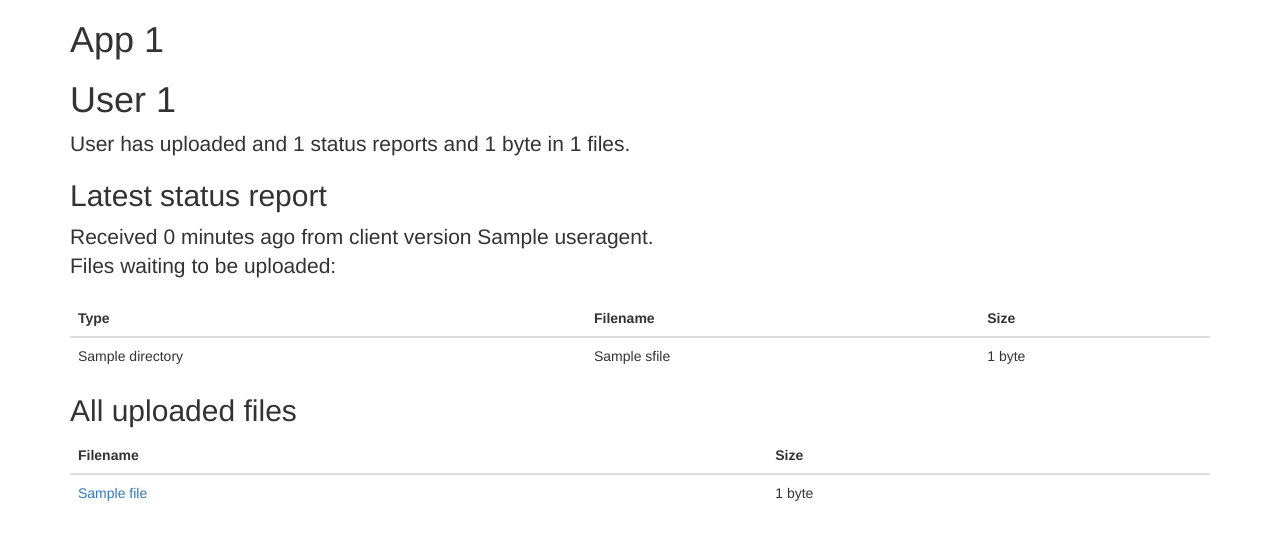
After one commit to mattiaslinnap/yousense-server-upload, a Django app: template uploadapi/templates/uploadapi/install_files.html in a window 1280 px wide. The commit adds this page. Shown: the top 540 px of the page. Run offline with Django 3.2, Linux system fonts and the light colour scheme; the template is opened without the code that fills it: most values are stand-ins (such as "Sample title", 1, 10 or a date in 2020); some libraries are stand-ins or nearby versions.

Commit message:
Dashboard for file uploads.

```diff
--- /dev/null
+++ b/uploadapi/templates/uploadapi/install_files.html
@@ -0,0 +1,57 @@
+<!DOCTYPE html>
+<html>
+<head>
+    <title>YouSense Upload Dashboard</title>
+    <link rel="stylesheet" href="//cdnjs.cloudflare.com/ajax/libs/twitter-bootstrap/2.3.0/css/bootstrap.min.css" />
+    <script src="//cdnjs.cloudflare.com/ajax/libs/jquery/1.9.1/jquery.min.js"></script>
+    <script src="//cdnjs.cloudflare.com/ajax/libs/twitter-bootstrap/2.3.0/bootstrap.min.js"></script>
+</head>
+
+<body>
+<div class="container">
+<h1>App {{ status.appid }}</h1>
+<h1>User {{ status.installid }}</h1>
+<p class="lead">User has uploaded and {{ total_statuses }} status reports and {{ total_bytes|filesizeformat }} in {{ files|length }} files.</p>
+
+<h2>Latest status report</h2>
+<p class="lead">Received {{ status.time_received|timesince }} ago from client version {{ status.useragent }}.<br>
+Files waiting to be uploaded:</p>
+<table class="table">
+    <thead>
+    <tr>
+        <th>Type</th>
+        <th>Filename</th>
+        <th>Size</th>
+    </tr>
+    </thead>
+    <tbody>
+    {% for sfile in status.statusfile_set.all %}
+        <tr>
+            <td>{{ sfile.directory }}</td>
+            <td>{{ sfile.name }}</td>
+            <td style="white-space: nowrap;">{{ sfile.size|filesizeformat }}</td>
+        </tr>
+    {% endfor %}
+    </tbody>
+</table>
+
+<h2>All uploaded files</h2>
+<table class="table">
+    <thead>
+    <tr>
+        <th>Filename</th>
+        <th>Size</th>
+    </tr>
+    </thead>
+    <tbody>
+    {% for file in files %}
+        <tr>
+            <td><a href="{% url 'uploadapi.views.dashboard.install_file_data' status.appid status.installid file.id %}">{{ file.name }}</a></td>
+            <td>{{ file.size|filesizeformat }}</td>
+        </tr>
+    {% endfor %}
+    </tbody>
+</table>
+</div>
+</body>
+</html>
--- a/uploadapi/urls.py
+++ b/uploadapi/urls.py
@@ -14,4 +14,6 @@ urlpatterns = patterns('uploadapi.views',
 
     # Dashboard
     url(r'^dashboard/$', 'dashboard.index'),
+    url(r'^dashboard/%s/%s/$' % (APPID_PATTERN, INSTALLID_PATTERN), 'dashboard.install_files'),
+    url(r'^dashboard/%s/%s/(?P<fileid>[0-9]+)/$' % (APPID_PATTERN, INSTALLID_PATTERN), 'dashboard.install_file_data'),
 )
```
Also changed, not shown: uploadapi/templates/uploadapi/dashboard.html (+6 -2 lines), uploadapi/templates/uploadapi/install_file_data.html (added, +18 -0 lines), uploadapi/views/dashboard.py (+20 -2 lines).
